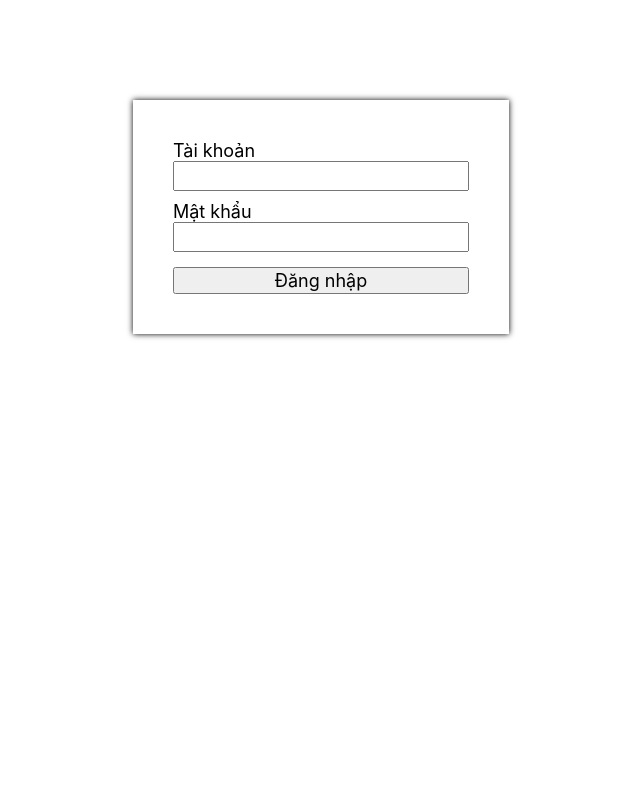
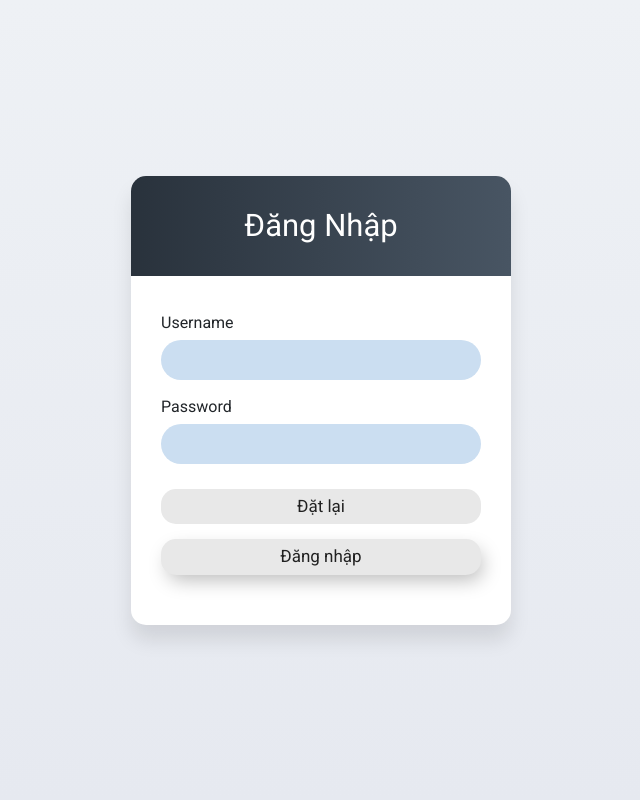
Before and after one commit to ldnminh31/Milktea-management, a PHP site: page / in a window 1280 px wide. Shown: the whole page, without its empty margins (319-959 px from the left). Run offline with PHP 8.4, Linux system fonts and the light colour scheme.

Commit message:
login UI

```diff
--- /dev/null
+++ b/css/style.css
@@ -0,0 +1,123 @@
+/* font */
+@import url("https://fonts.googleapis.com/css2?family=Questrial&family=Roboto&display=swap");
+* {
+  font-family: "Questrial", sans-serif;
+  font-family: "Roboto", sans-serif;
+  box-sizing: border-box;
+  margin: 0;
+  padding: 0;
+}
+html,
+body {
+  display: grid;
+  height: 100%;
+  width: 100%;
+    place-items: center;
+
+
+  background-image: linear-gradient(to top, #e6e9f0 0%, #eef1f5 100%);
+}
+.wrapper {
+  width: 380px;
+  background: #fff;
+  border-radius: 15px;
+  box-shadow: 0px 15px 20px rgba(0, 0, 0, 0.1);
+}
+.wrapper .title {
+  font-size: 31px;
+  font-weight: 500;
+  text-align: center;
+  line-height: 100px;
+  color: #fff;
+  user-select: none;
+  border-radius: 15px 15px 0 0;
+  background: #485563; /* fallback for old browsers */
+  background: -webkit-linear-gradient(
+    to right,
+    #29323c,
+    #485563
+  ); /* Chrome 10-25, Safari 5.1-6 */
+  background: linear-gradient(
+    to right,
+    #29323c,
+    #485563
+  ); /* W3C, IE 10+/ Edge, Firefox 16+, Chrome 26+, Opera 12+, Safari 7+ */
+}
+.wrapper form {
+  margin-top: 10px;
+  padding: 10px 30px 50px 30px;
+}
+.field label {
+  padding: 5px 0;
+}
+.field {
+  margin-top: 10px;
+}
+.wrapper form .field input {
+  width: 100%;
+  height: 5%;
+  outline: none;
+  font-size: 17px;
+  padding-left: 20px;
+  border: none;
+  border-radius: 25px;
+  background-color: #cbdef1;
+}
+.wrapper form .field input:focus,
+form .field input:valid {
+  border-color: #485563;
+}
+form .field button:first-child {
+    width: 100%;
+margin-top: 15px;
+  padding: 5px 15px;
+  border: unset;
+  border-radius: 15px;
+  color: #212121;
+  z-index: 1;
+  background: #e8e8e8;
+  position: relative;
+  font-size: 17px;
+  transition: all 250ms;
+  overflow: hidden;
+}
+.field button:first-child:hover{
+    color: #29323c;
+}
+form .field button:last-child {
+    width: 100%;
+margin-top: 15px;
+  padding: 5px 15px;
+  border: unset;
+  border-radius: 15px;
+  color: #212121;
+  z-index: 1;
+  background: #e8e8e8;
+  font-weight: 500;
+  position: relative;
+  font-size: 17px;
+  -webkit-box-shadow: 4px 8px 19px -3px rgba(0, 0, 0, 0.27);
+  box-shadow: 4px 8px 19px -3px rgba(0, 0, 0, 0.27);
+  transition: all 250ms;
+  overflow: hidden;
+}
+.field button:last-child::before{
+    content: "";
+    position: absolute;
+    top: 0;
+    left: 0;
+    height: 100%;
+    width: 0;
+    border-radius: 15px;
+    background-color: #212121;
+    z-index: -1;
+    -webkit-box-shadow: 4px 8px 19px -3px rgba(0,0,0,0.27);
+    box-shadow: 4px 8px 19px -3px rgba(0,0,0,0.27);
+    transition: all 250ms
+}
+.field button:last-child:hover{
+    color: #e8e8e8;
+}
+.field button:last-child:hover::before{
+    width: 100%;
+}
--- a/index.php
+++ b/index.php
@@ -5,6 +5,8 @@ if (isset($_COOKIE['user'])) {
 }
 echo "<script>window.history.forward()</script>";
 ?>
+
+
 <!-- user interface -->
 <!DOCTYPE html>
 <html lang="vi">
@@ -13,42 +15,56 @@ echo "<script>window.history.forward()</script>";
   <meta charset="UTF-8">
   <meta http-equiv="X-UA-Compatible" content="IE=edge">
   <meta name="viewport" content="width=device-width, initial-scale=1.0">
-  <link rel="stylesheet" href="./style.css"/>
   <title>Login</title>
-  <style>
-    .login-box{
-      display: block;
-      margin: auto;
-      margin-top: 100px;
-      box-shadow: 0 0 6px 0;
-      width: fit-content;
-      padding: 40px;
-      font-size: 18px;
-    }
-    input{
-      margin-bottom: 10px;
-      min-width: 200px;
-      height: 30px;
-      font-size: inherit;
-    }
-    button{
-      width: 100%;
-      margin-top: 5px;
-      font-size: inherit;
-      cursor: pointer;
-    }
-  </style>
+  <link href="https://cdn.jsdelivr.net/npm/bootstrap@5.1.3/dist/css/bootstrap.min.css" rel="stylesheet" integrity="sha384-1BmE4kWBq78iYhFldvKuhfTAU6auU8tT94WrHftjDbrCEXSU1oBoqyl2QvZ6jIW3" crossorigin="anonymous">
+  <link rel="stylesheet" href="./css/style.css">
+
+
 </head>
 
 <body>
-  <!-- Form đăng nhập -->
-  <form class="login-box" method="post" action="login.php">
+
+  <div class="wrapper">
+    <div class="title">
+      Đăng Nhập
+    </div>
+
+    <form action="./login.php" method="POST">
+      <div class="field">
+        <label>Username</label>
+        <br>
+        <input name="username" type="text" required>
+
+      </div>
+      <div class="field">
+        <label>Password</label>
+        <br>
+        <input name="password" type="password" required>
+
+      </div>
+      <div class="field text-center">
+        <button type="reset">Đặt lại</button>
+        <br>
+        <button type="submit">Đăng nhập</button>
+      </div>
+
+    </form>
+  </div>
+
+
+  <!-- <form class="login-box" method="post" action="login.php">
     <div>Tài khoản</div>
     <input name="username" /><br />
     <div>Mật khẩu</div>
     <input name="password" type="password" /><br />
     <button type="submit">Đăng nhập</button>
-  </form>
+
+  </form> -->
+
+
+
+  <!-- script -->
+  <script src="https://cdn.jsdelivr.net/npm/bootstrap@5.1.3/dist/js/bootstrap.bundle.min.js" integrity="sha384-ka7Sk0Gln4gmtz2MlQnikT1wXgYsOg+OMhuP+IlRH9sENBO0LRn5q+8nbTov4+1p" crossorigin="anonymous"></script>
 </body>
 
 </html>
```
